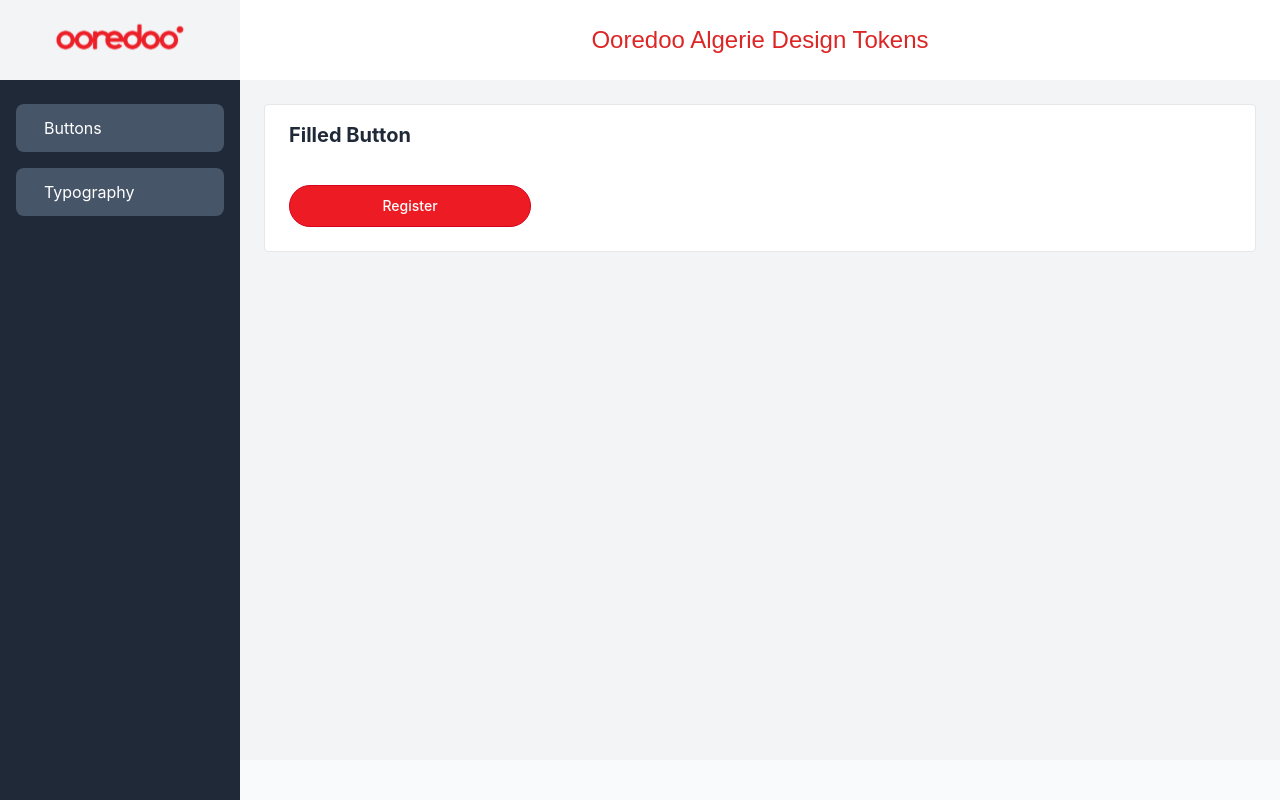
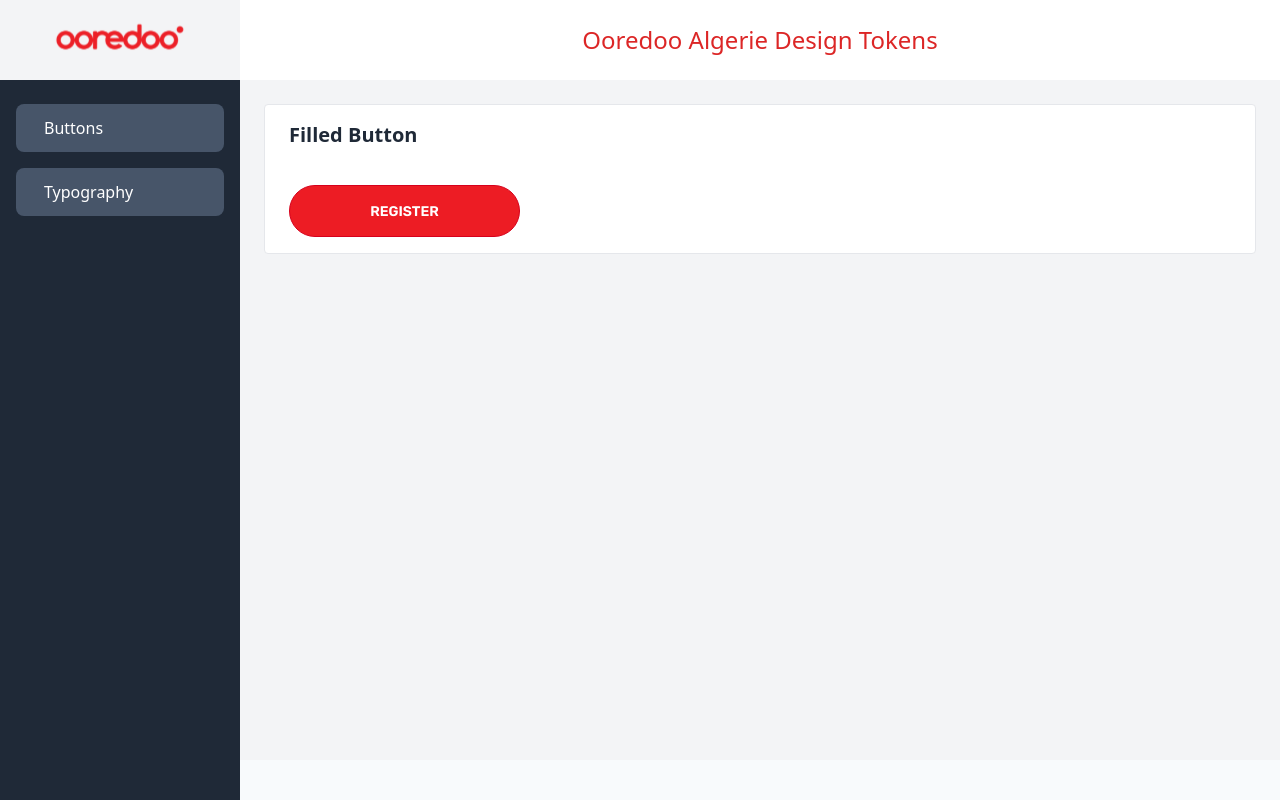
Before and after one commit to Malith-ra/Ooredoo-Algerie-nextjs, a Next.js app: page /button in a window 1280 px wide. Built offline with nearby package versions, Linux system fonts and the light colour scheme.

Commit message:
Rubik added

```diff
--- a/components/buttons/Buttons.tsx
+++ b/components/buttons/Buttons.tsx
@@ -9,10 +9,11 @@
           <div className="font-bold text-xl mb-9">Filled Button</div>
           <FilledButton
             className={
-              'text-white bg-red-100 rounded-4xl border-red-200 border-1 w-242 hover:opacity-80 font-medium  text-sm px-5 py-2.5 mr-2 mb-2 dark:bg-blue-600 dark:hover:bg-blue-700 focus:outline-none dark:focus:ring-blue-800'
+              'text-white font-rubik font-semibold not-italic text-sm leading-[17px] bg-red-100 rounded-4xl border-red-200 border-1  w-[231px] h-[52px] uppercase hover:opacity-80  dark:bg-blue-600 dark:hover:bg-blue-700  dark:focus:ring-blue-800'
             }
-            text="Register"
-          />
+          >
+            Register
+          </FilledButton>
         </div>
       </div>
     </>
--- a/components/buttons/Filled Button/FilledButton.tsx
+++ b/components/buttons/Filled Button/FilledButton.tsx
@@ -1,10 +1,16 @@
 import React from 'react';
 
-const FilledButton = ({ className, text }: any) => {
+const FilledButton = ({
+  children,
+  className,
+}: {
+  children: string;
+  className: string;
+}) => {
   return (
     <div>
       <button type="button" className={className}>
-        {text}
+        {children}
       </button>
     </div>
   );
--- a/styles/globals.css
+++ b/styles/globals.css
@@ -1,30 +1,5 @@
+@import url(https://fonts.googleapis.com/css2?family=Rubik:wght@300;400;500;600;700&display=swap);
+
 @tailwind base;
 @tailwind components;
 @tailwind utilities;
-html,
-body {
-  padding: 0;
-  margin: 0;
-  font-family: -apple-system, BlinkMacSystemFont, Segoe UI, Roboto,
-    Oxygen, Ubuntu, Cantarell, Fira Sans, Droid Sans, Helvetica Neue,
-    sans-serif;
-}
-
-a {
-  color: inherit;
-  text-decoration: none;
-}
-
-* {
-  box-sizing: border-box;
-}
-
-@media (prefers-color-scheme: dark) {
-  html {
-    color-scheme: dark;
-  }
-  body {
-    color: white;
-    background: black;
-  }
-}
--- a/tailwind.config.js
+++ b/tailwind.config.js
@@ -19,8 +19,7 @@
         // ...
       },
       fontFamily: {
-        sans: ['Graphik', 'sans-serif'],
-        serif: ['Merriweather', 'serif'],
+        rubik: 'Rubik',
       },
       borderRadius: {
         '4xl': '3rem',
```
